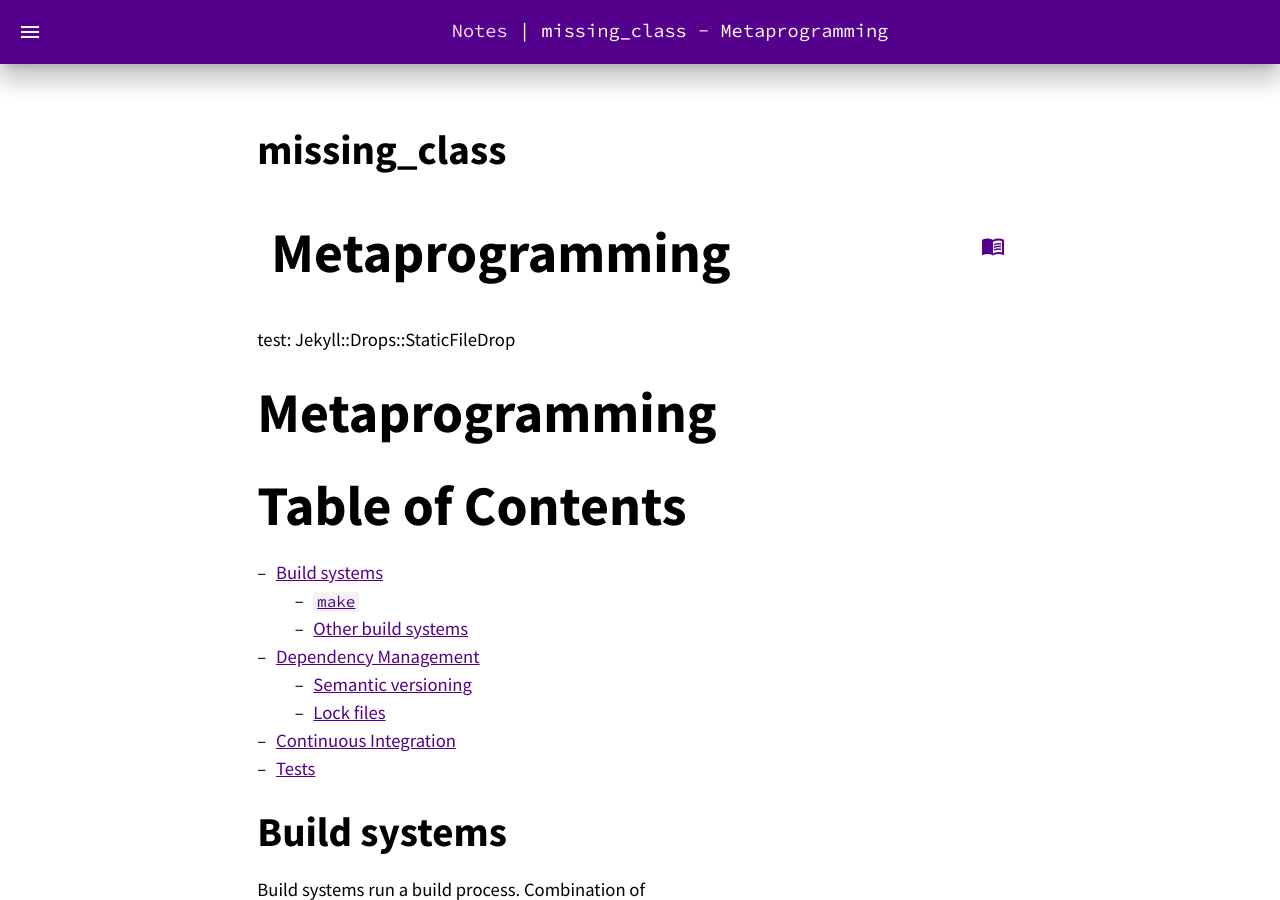
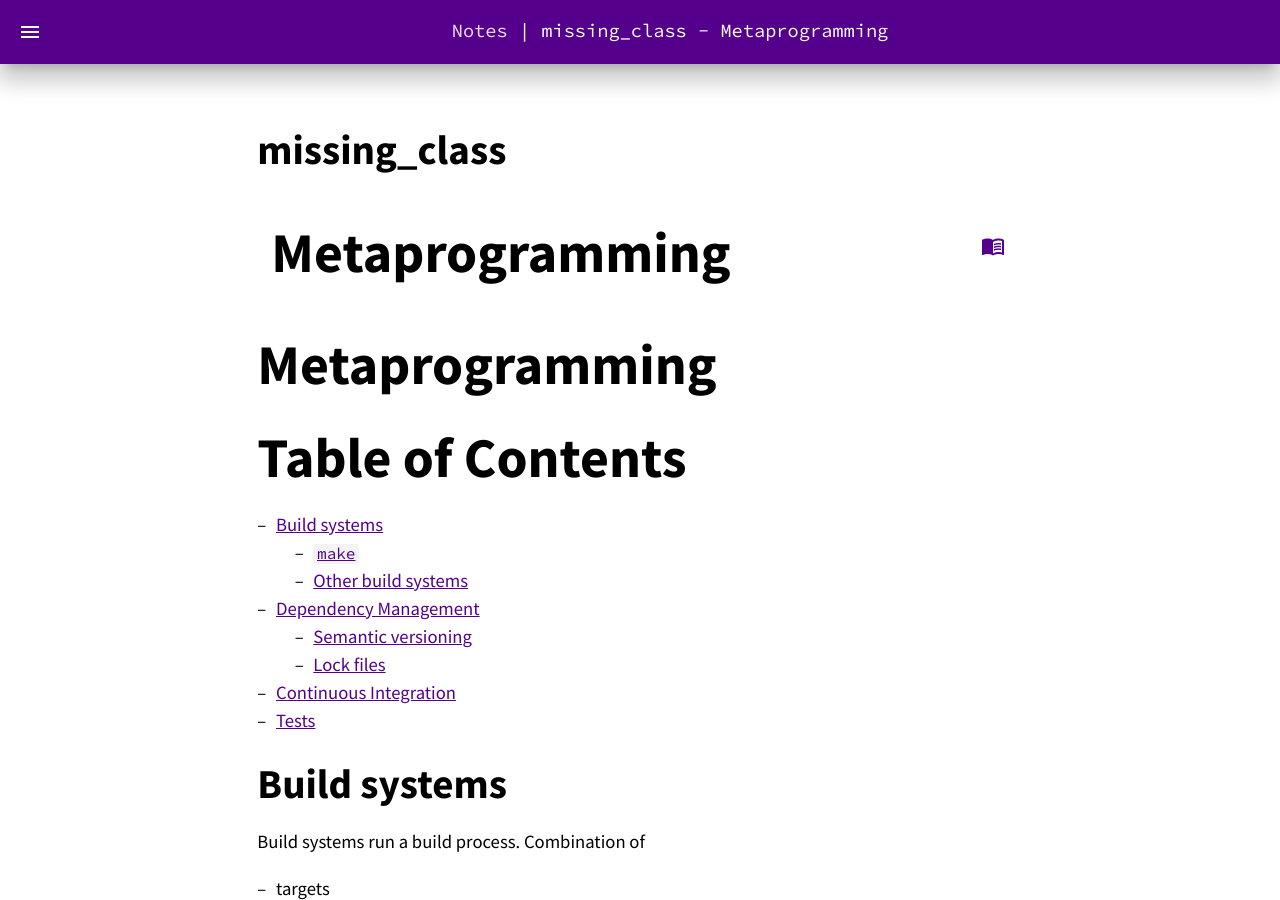
Before and after one commit to jsinkers/notes, a Jekyll site: the page built from _notebooks/missing_class/08_metaprogramming.md, in a window 1280 px wide and 900 px high. Built offline with Jekyll 4.4.1, drawn with Linux system fonts in a browser that asks for light colours; part of the change alters nothing that is shown.

```diff
--- a/_layouts/note.html
+++ b/_layouts/note.html
@@ -15,7 +15,7 @@ layout: default
     </div>
 </div>
 {% comment %} for some reason page.name is empty so I can't just split that {% endcomment %}
-test: {{ site.static_files | first }}
+
 {{ content }}
 
 <hr>
```
